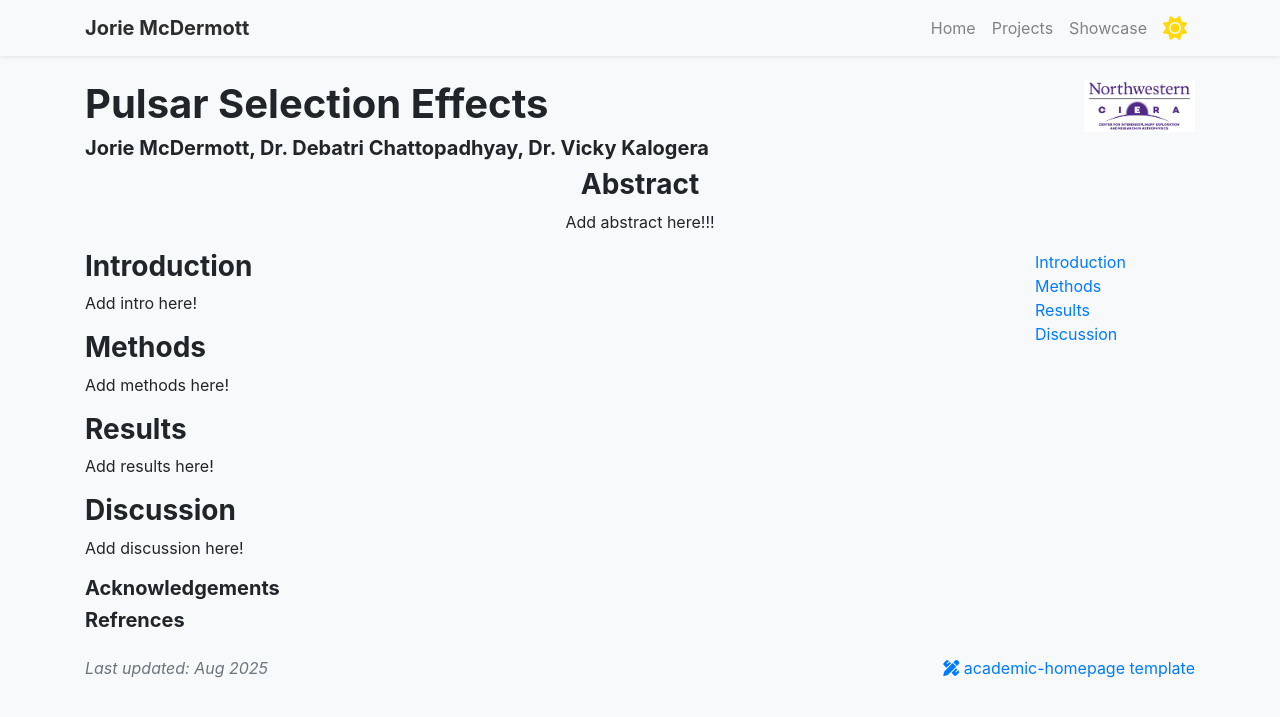
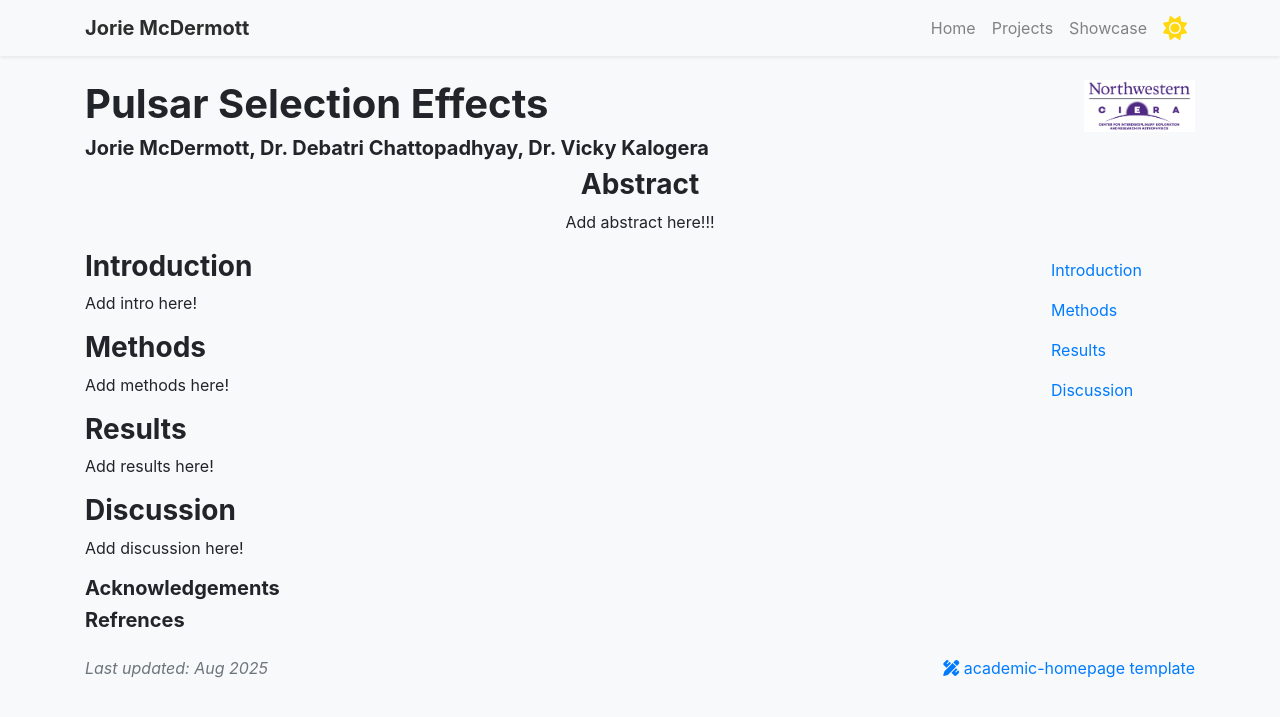
Before and after one commit to Jorie286/homepage, a Jekyll site: the page built from project_pages/selection_effects_full.html, in a window 1280 px wide. Shown: the top 717 px of the page. Built offline with Jekyll 4.4.1, drawn with Linux system fonts in a browser that asks for light colours; nearby versions of some CDN libraries; a style sheet for code colours, icons or effects is not loaded.

Commit message:
Update selection_effects_full.html
Edit table of contents formatting.

```diff
--- a/project_pages/selection_effects_full.html
+++ b/project_pages/selection_effects_full.html
@@ -29,10 +29,10 @@ title: Pulsar Selection Effects
     </div>
     <div class="col-2 d-none d-lg-block">
         <div id="sidebar" class="nav nav-pills flex-column sticky-top" style="top: 80px">
-            <a href="#Intro">Introduction</a>
-            <a href="#Methods">Methods</a>
-            <a href="#Results">Results</a>
-            <a href="#Discussion">Discussion</a>
+            <a class="nav-link d-block" href="#Intro">Introduction</a>
+            <a class="nav-link d-block" href="#Methods">Methods</a>
+            <a class="nav-link d-block" href="#Results">Results</a>
+            <a class="nav-link d-block" href="#Discussion">Discussion</a>
         </div>
     </div>
 
```
